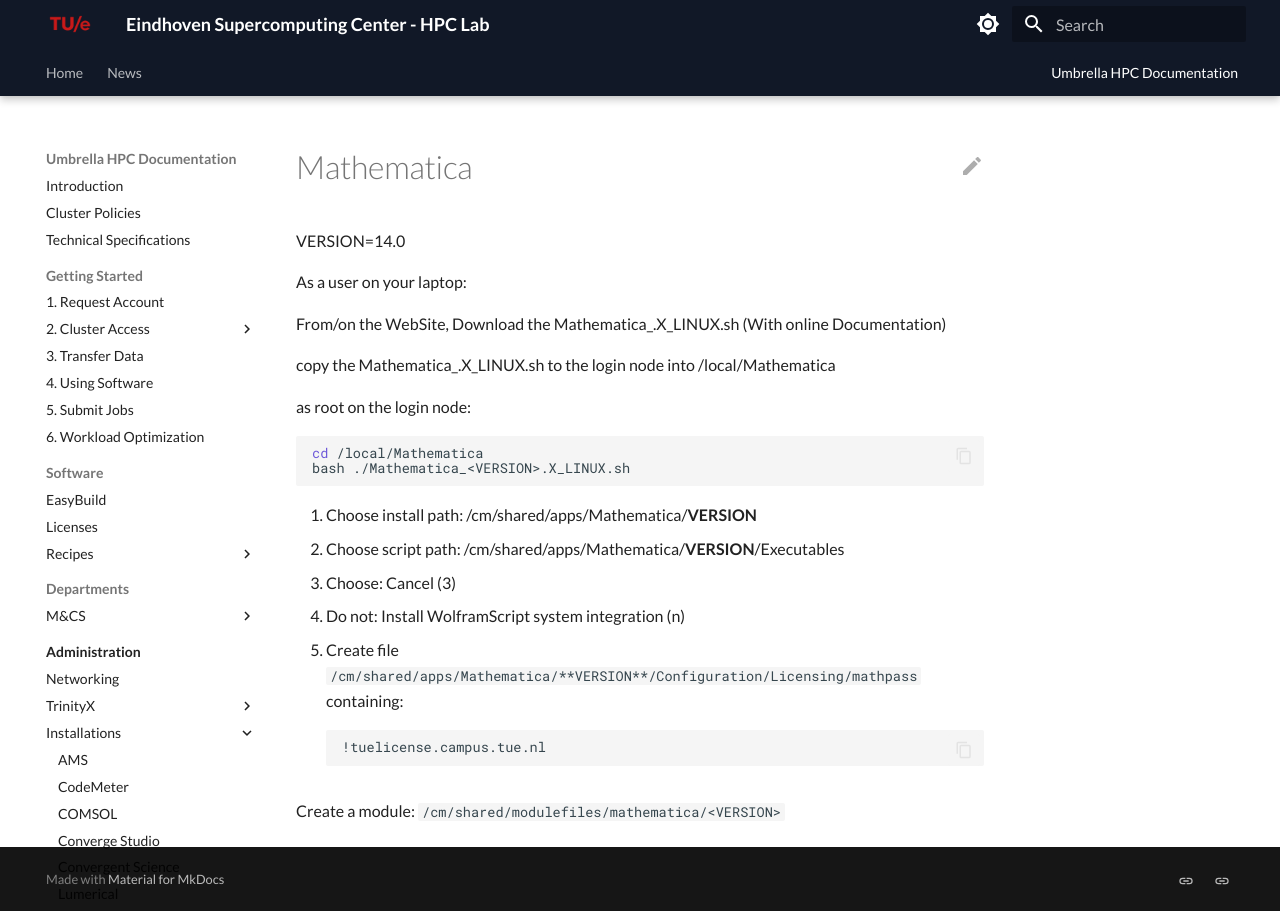
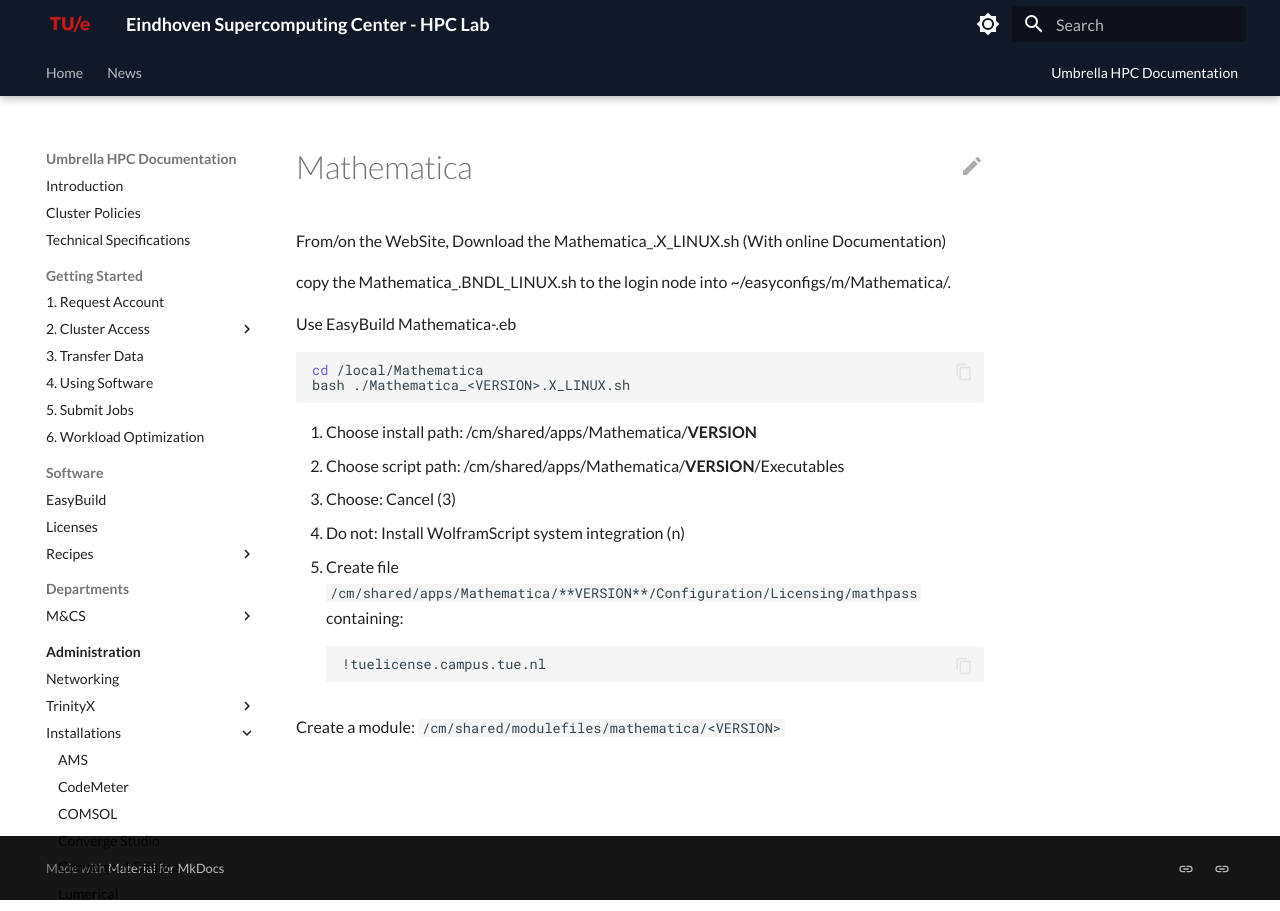
Before and after one commit to gferhpc/supercomputing.tue.nl, an MkDocs documentation site: the page built from pages/documentation/administration/installations/mathematica.md, in a window 1280 px wide. Built offline with MkDocs 1.6.1 and Material for MkDocs 9.7.7, drawn with Linux system fonts in a browser that asks for light colours.

Commit message:
Update mathematica.md

````diff
--- a/pages/documentation/administration/installations/mathematica.md
+++ b/pages/documentation/administration/installations/mathematica.md
@@ -1,14 +1,10 @@
 # Mathematica
-
-VERSION=14.0
-
-As a user on your laptop:
 
 From/on the WebSite, Download the Mathematica_<VERSION>.X_LINUX.sh (With online Documentation)
 
-copy the Mathematica_<VERSION>.X_LINUX.sh to the login node into /local/Mathematica
+copy the Mathematica_<VERSION>.BNDL_LINUX.sh to the login node into ~/easyconfigs/m/Mathematica/.
 
-as root on the login node:
+Use EasyBuild Mathematica-<VERSION>.eb
 
 ```shell
 cd /local/Mathematica
````
